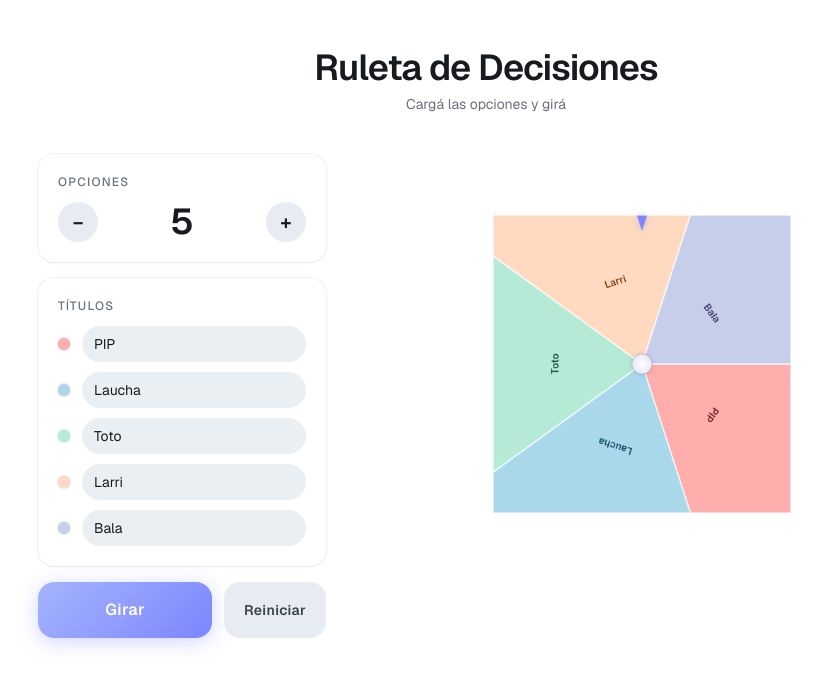
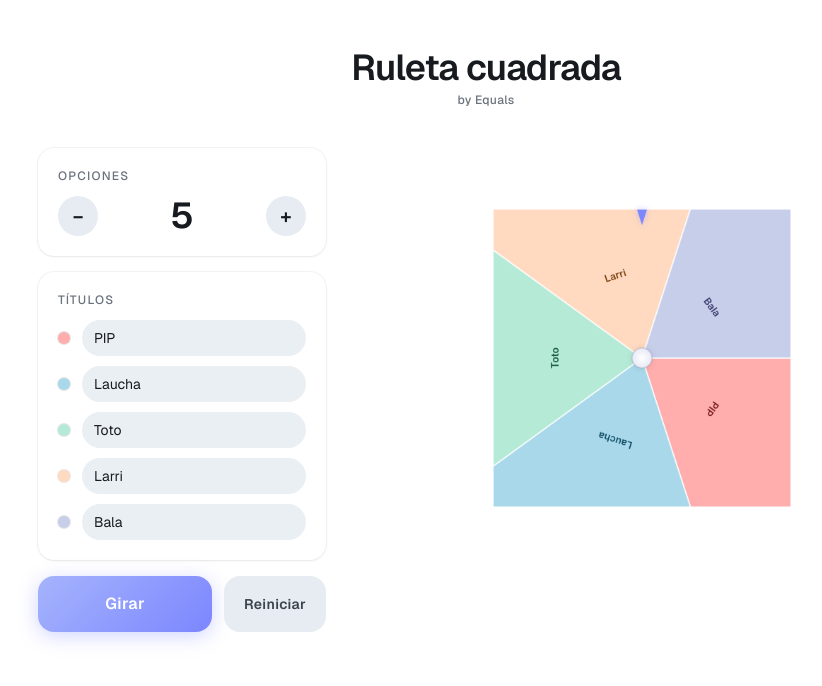
Before and after one commit to vazmanuvaz/ruleta-cuadrada-equals, a Next.js app: page / in a window 1280 px wide. Shown: the top 686 px of the page, without its empty margins (154-976 px from the left). Built offline with nearby package versions, Linux system fonts and the light colour scheme.

Commit message:
feat: update layout metadata to "Ruleta cuadrada" with "by Equals" subtitle
Adjust site metadata and title styling for better presentation.

Co-authored-by: Manuvaz <54805131+vazmanuvaz@users.noreply.github.com>

```diff
--- a/app/layout.tsx
+++ b/app/layout.tsx
@@ -7,8 +7,8 @@ const _geist = Geist({ subsets: ["latin"] });
 const _geistMono = Geist_Mono({ subsets: ["latin"] });
 
 export const metadata: Metadata = {
-  title: 'Ruleta de Decisiones',
-  description: 'Ruleta cuadrada para tomar decisiones',
+  title: 'Ruleta cuadrada',
+  description: 'Ruleta cuadrada by Equals',
   generator: 'v0.app',
   icons: {
     icon: [
--- a/app/page.tsx
+++ b/app/page.tsx
@@ -89,10 +89,10 @@ export default function RuletaPage() {
       {/* Header */}
       <header className="text-center">
         <h1 className="text-3xl sm:text-4xl font-semibold tracking-tight text-foreground text-balance">
-          Ruleta de Decisiones
+          Ruleta cuadrada
         </h1>
-        <p className="text-muted-foreground mt-1.5 text-sm text-pretty">
-          Cargá las opciones y girá
+        <p className="text-muted-foreground mt-1 text-xs font-medium tracking-wide text-pretty">
+          by Equals
         </p>
       </header>
 
```
